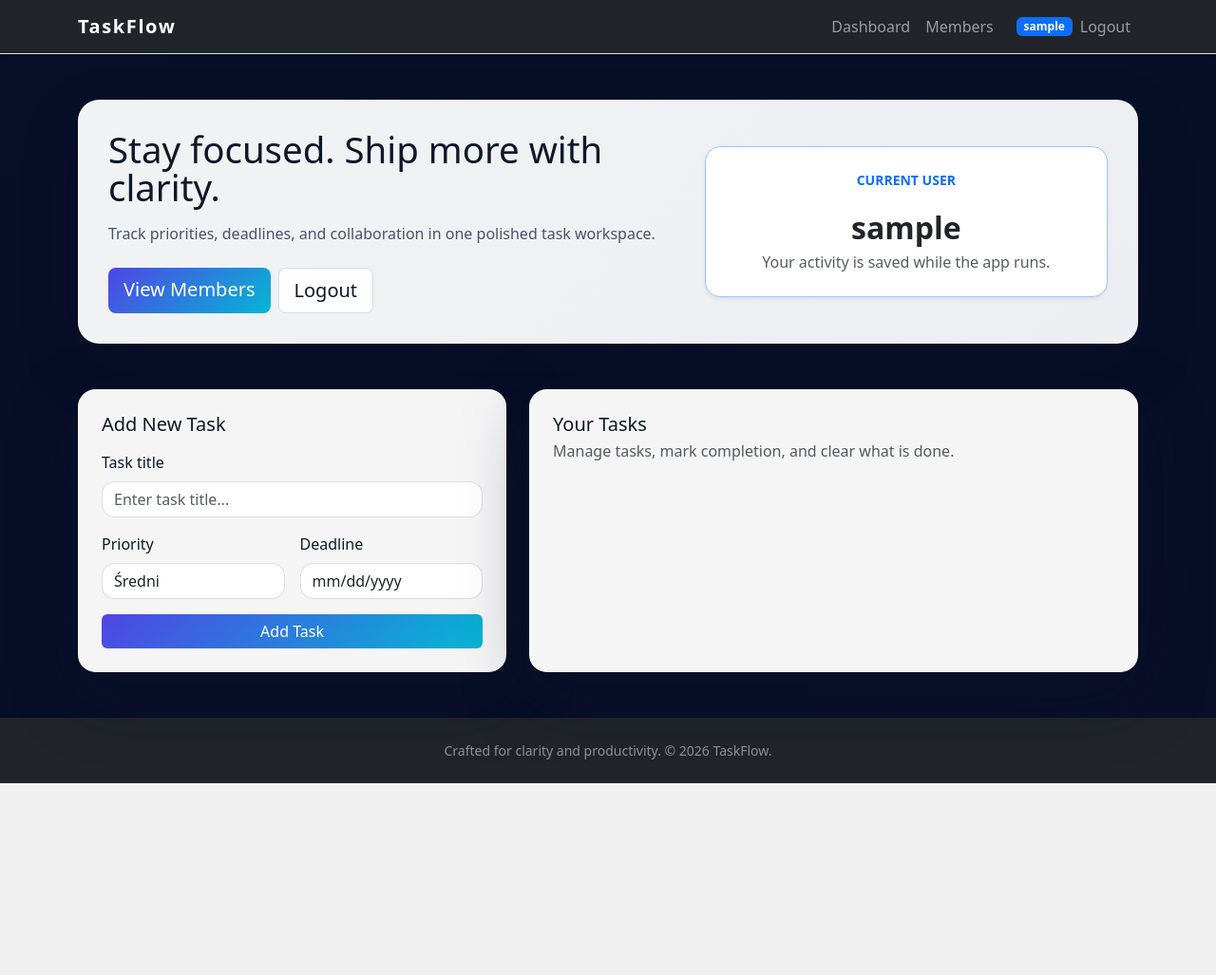
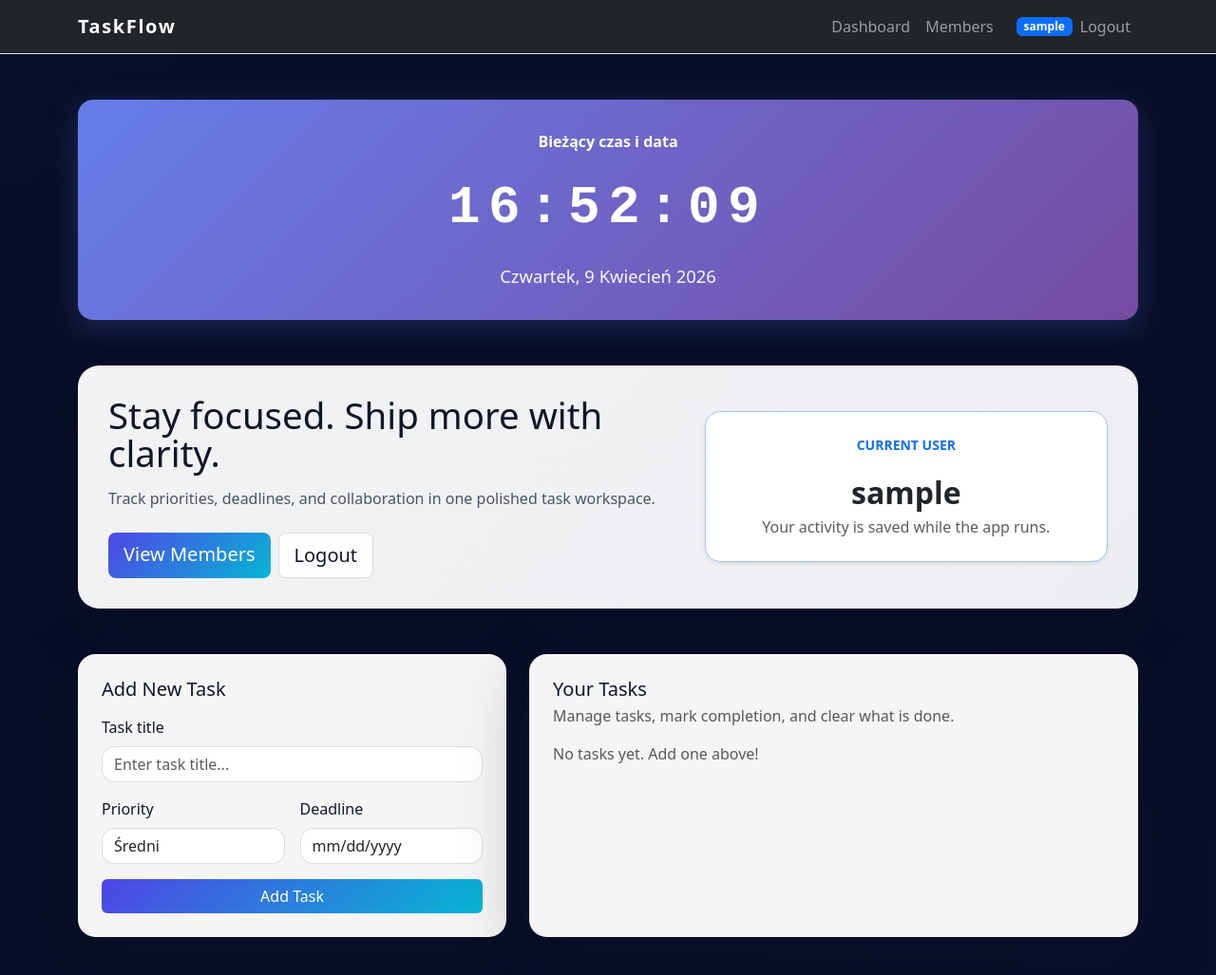
Before and after one commit to Janutoo/devops-cloud-project, a Flask app: page / in a window 1280 px wide. Shown: the top 1027 px of the page at 95% size. Before the commit the page ends 825 px from the top, so only its background shows below. Run offline with Flask 3, Linux system fonts and the light colour scheme; the visitor is signed in with stand-in values (Sample User, id 1); data that the repository does not hold is empty.

Commit message:
feat: add clock widget to display current time and date on dashboard

```diff
--- a/app/static/css/style.css
+++ b/app/static/css/style.css
@@ -83,6 +83,29 @@ body {
     opacity: 0.65;
 }
 
+.clock-widget {
+    background: linear-gradient(135deg, #667eea 0%, #764ba2 100%);
+    color: white;
+    border-radius: 1rem;
+    padding: 2rem;
+    box-shadow: 0 8px 32px rgba(102, 126, 234, 0.25);
+    text-align: center;
+}
+
+.clock-time {
+    font-size: 3.5rem;
+    font-weight: bold;
+    font-family: 'Courier New', monospace;
+    margin: 1rem 0;
+    letter-spacing: 0.15em;
+}
+
+.clock-date {
+    font-size: 1.15rem;
+    margin-top: 1rem;
+    opacity: 0.95;
+}
+
 .priority-badge {
     font-size: 0.78rem;
     font-weight: 700;
--- a/app/templates/index.html
+++ b/app/templates/index.html
@@ -3,6 +3,14 @@
 {% block title %}Dashboard - TaskFlow{% endblock %}
 
 {% block content %}
+<div class="clock-widget mb-5">
+    <div>
+        <strong>Bieżący czas i data</strong>
+    </div>
+    <div class="clock-time" id="clockDisplay">00:00:00</div>
+    <div class="clock-date" id="dateDisplay">--:--:--</div>
+</div>
+
 <div class="hero-panel mb-5">
     <div class="row align-items-center">
         <div class="col-lg-7">
@@ -66,25 +74,6 @@
 
 {% block scripts %}
 <script>
-    document.addEventListener('DOMContentLoaded', function () {
-        updateClock();
-        setInterval(updateClock, 1000);
-        loadTasks();
-
-        document.getElementById('addTaskForm').addEventListener('submit', function(e) {
-            e.preventDefault();
-            const title = document.getElementById('taskTitle').value.trim();
-            const priority = document.getElementById('taskPriority').value;
-            const dueDate = document.getElementById('taskDueDate').value;
-            if (title) {
-                addTask(title, priority, dueDate);
-                document.getElementById('taskTitle').value = '';
-                document.getElementById('taskPriority').value = 'Średni';
-                document.getElementById('taskDueDate').value = '';
-            }
-        });
-    });
-
     function updateClock() {
         const now = new Date();
         const hours = String(now.getHours()).padStart(2, '0');
@@ -99,9 +88,30 @@
         const timeString = `${hours}:${minutes}:${seconds}`;
         const dateString = `${dayName}, ${day} ${month} ${year}`;
 
-        document.getElementById('clockDisplay')?.textContent = timeString;
-        document.getElementById('dateDisplay')?.textContent = dateString;
+        document.getElementById('clockDisplay').textContent = timeString;
+        document.getElementById('dateDisplay').textContent = dateString;
     }
+
+    document.addEventListener('DOMContentLoaded', function () {
+        updateClock();
+        setInterval(updateClock, 1000);
+        loadTasks();
+
+        const form = document.getElementById('addTaskForm');
+        if (form) {
+            form.addEventListener('submit', function(e) {
+                e.preventDefault();
+                const title = document.getElementById('taskTitle').value.trim();
+                const priority = document.getElementById('taskPriority').value;
+                const dueDate = document.getElementById('taskDueDate').value;
+                if (!title) return;
+                addTask(title, priority, dueDate);
+                document.getElementById('taskTitle').value = '';
+                document.getElementById('taskPriority').value = 'Średni';
+                document.getElementById('taskDueDate').value = '';
+            });
+        }
+    });
 
     async function loadTasks() {
         try {
```
